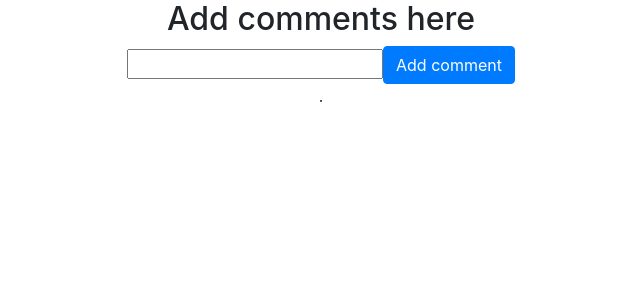
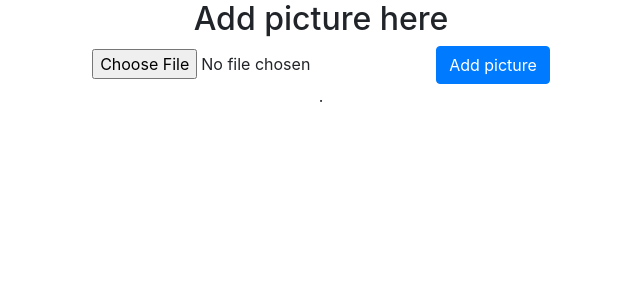
Before and after one commit to matthewtmurray/PostItReactUI, a React (Create React App) app: page / in a window 1280 px wide. Shown: the top 300 px of the page, without its empty margins (319-959 px from the left). Built offline with nearby package versions, Linux system fonts and the light colour scheme.

Commit message:
image handling wip

```diff
--- a/src/App.js
+++ b/src/App.js
@@ -1,12 +1,12 @@
 import React from 'react';
 import './App.css';
-import Comments from './comments'
+import Pictures from './pictures'
 
 function App() {
   return (
     <div className="App">
 
-      <Comments/>
+      <Pictures/>
     </div>
   );
 }
--- /dev/null
+++ b/src/imageHandler.js
@@ -0,0 +1,17 @@
+
+function ConvertImage(imagePath){
+
+    if (imagePath.files && imagePath.files[0]) {
+        var reader = new FileReader();
+
+        reader.onload = imageIsLoaded;
+        reader.readAsDataURL(imagePath.files[0]);
+    }
+
+}
+
+function imageIsLoaded(e){
+    return e.target.result;
+}
+
+export default ConvertImage;
--- /dev/null
+++ b/src/picture.js
@@ -0,0 +1,16 @@
+import React from 'react';
+import Comments from './comments';
+
+
+function Picture(props) {
+  return (
+    <div>
+    <img src={props.image} alt="a p=nice picure"/>
+    <div className="commentsDiv">
+        <Comments/>
+    </div>
+    </div>
+  );
+}
+
+export default Picture;
--- /dev/null
+++ b/src/pictures.js
@@ -0,0 +1,38 @@
+
+import React, { useState } from 'react';
+import Picture from './picture';
+import ConvertImage from './imageHandler';
+
+
+function Pictures() {
+
+    var [pictures, addPicture] = useState([]);
+    const [input, setInput] = useState('');
+
+    const update = ()=>{
+      var picture = input;
+      addPicture(pictures => [...pictures, picture]);
+    }
+
+    const convertImage = ()=>{
+        var picture = ConvertImage(input);
+        addPicture(pictures => [...pictures, picture]);
+    }
+
+  return (
+
+    <div>
+        <h2>Add picture here</h2>
+        <input type="file" id="pictureInput" value={input} onInput={e => setInput(e.target.value)}></input>
+        <button type="button" className="btn btn-primary" onClick={convertImage}>Add picture</button>
+
+        <div id="commentsDiv">{pictures.map((picture, i)=>(
+            <Picture image={picture} key={i}></Picture>
+        ))}</div>.
+
+
+    </div>
+  );
+}
+
+export default Pictures;
```
